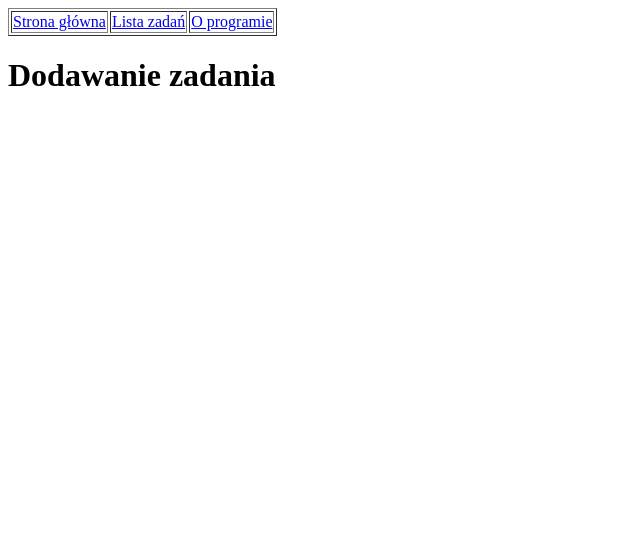
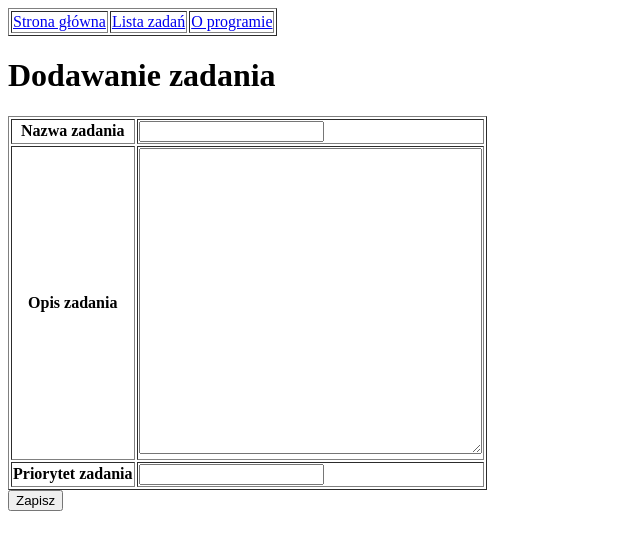
Before and after one commit to szkoleniajsystems/todos, a Flask app: page /add_todo in a window 1280 px wide. Shown: the top 550 px of the page, without its empty margins (0-640 px from the left). Run offline with Flask 2, Linux system fonts and the light colour scheme; parts of the project's set-up code (start-up, migrations or seed data) failed here and were passed over.

Commit message:
formularz dodawania zadania

```diff
--- a/templates/add_todo.html
+++ b/templates/add_todo.html
@@ -7,5 +7,13 @@
 <body>
 {% include 'menu.html' %}
 <h1>Dodawanie zadania</h1>
+<form method="post">
+    <table border="1">
+        <tr><th>Nazwa zadania</th><td><input type="text" name="nazwa"/></td></tr>
+        <tr><th>Opis zadania</th><td><textarea cols="40" rows="20" name="opis"></textarea></td></tr>
+        <tr><th>Priorytet zadania</th><td><input type="text" name="priorytet"/></td></tr>
+    </table>
+    <input type="submit" value="Zapisz"/>
+</form>
 </body>
 </html>
```
